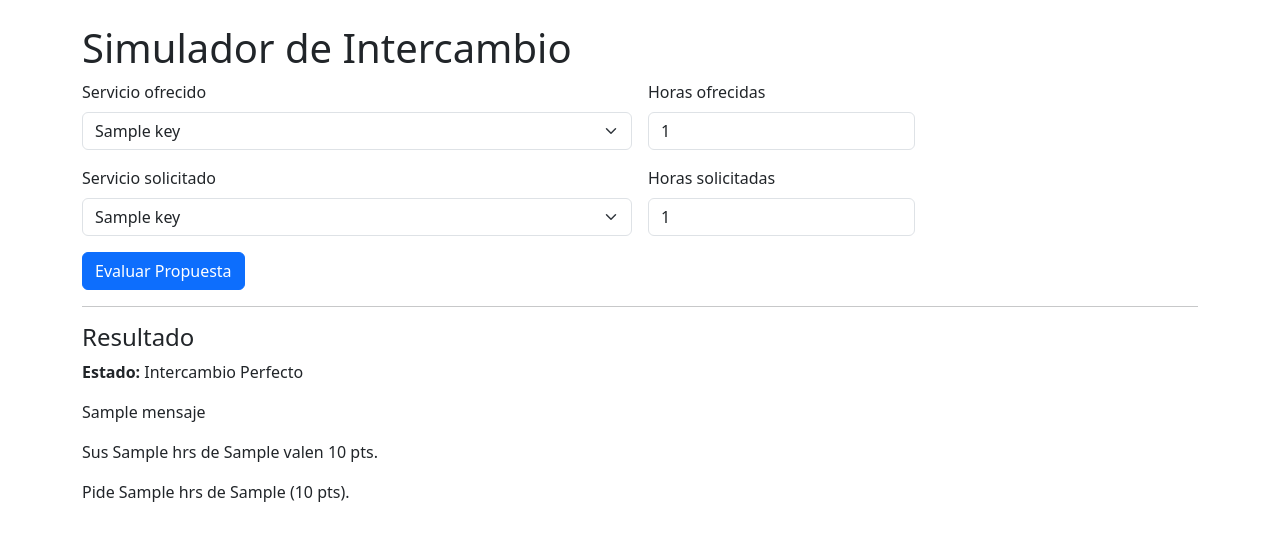
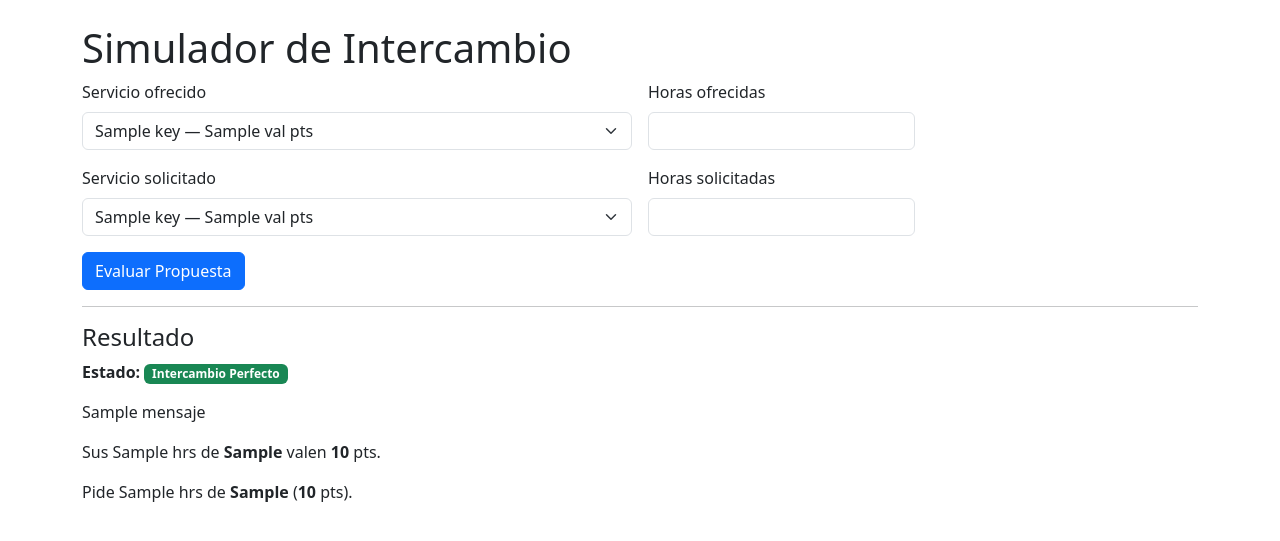
Before and after one commit to joamendozacuevas/portal-trueques, a Django app: template miproyecto/core/templates/simulador.html in a window 1280 px wide. Shown: the top 541 px of the page. Run offline with Django 4.2, Linux system fonts and the light colour scheme; the template is opened without the code that fills it: most values are stand-ins (such as "Sample title", 1, 10 or a date in 2020).

Commit message:
Corrige simulador.html: iteracion, preserva valores y badges

```diff
--- a/miproyecto/core/templates/simulador.html
+++ b/miproyecto/core/templates/simulador.html
@@ -19,29 +19,29 @@
         <div class="col-md-6">
           <label class="form-label">Servicio ofrecido</label>
           <select name="servicio_ofrecido" class="form-select">
-            {% for key in servicios.keys %}
-            <option value="{{ key }}">{{ key }}</option>
+            {% for key, val in servicios.items %}
+            <option value="{{ key }}" {% if resultado and resultado.servicio_ofrecido == key %}selected{% endif %}>{{ key }} — {{ val }} pts</option>
             {% endfor %}
           </select>
         </div>
 
         <div class="col-md-3">
           <label class="form-label">Horas ofrecidas</label>
-          <input type="number" name="horas_ofrecidas" class="form-control" value="1" min="0">
+          <input type="number" name="horas_ofrecidas" class="form-control" value="{% if resultado %}{{ resultado.horas_ofrecidas }}{% else %}1{% endif %}" min="0" step="1">
         </div>
 
         <div class="col-md-6">
           <label class="form-label">Servicio solicitado</label>
           <select name="servicio_solicitado" class="form-select">
-            {% for key in servicios.keys %}
-            <option value="{{ key }}">{{ key }}</option>
+            {% for key, val in servicios.items %}
+            <option value="{{ key }}" {% if resultado and resultado.servicio_solicitado == key %}selected{% endif %}>{{ key }} — {{ val }} pts</option>
             {% endfor %}
           </select>
         </div>
 
         <div class="col-md-3">
           <label class="form-label">Horas solicitadas</label>
-          <input type="number" name="horas_solicitadas" class="form-control" value="1" min="0">
+          <input type="number" name="horas_solicitadas" class="form-control" value="{% if resultado %}{{ resultado.horas_solicitadas }}{% else %}1{% endif %}" min="0" step="1">
         </div>
 
         <div class="col-12">
@@ -53,10 +53,18 @@
       <hr>
       <div class="mt-3">
         <h4>Resultado</h4>
-        <p><strong>Estado:</strong> {{ resultado.estado }}</p>
+        <p><strong>Estado:</strong>
+          {% if resultado.estado == 'Intercambio Perfecto' %}
+            <span class="badge bg-success">{{ resultado.estado }}</span>
+          {% elif resultado.estado == 'Intercambio Favorable para el Receptor' %}
+            <span class="badge bg-warning text-dark">{{ resultado.estado }}</span>
+          {% else %}
+            <span class="badge bg-danger">{{ resultado.estado }}</span>
+          {% endif %}
+        </p>
         <p>{{ resultado.mensaje }}</p>
-        <p>Sus {{ resultado.horas_ofrecidas }} hrs de {{ resultado.servicio_ofrecido }} valen {{ resultado.valor_ofrecido }} pts.</p>
-        <p>Pide {{ resultado.horas_solicitadas }} hrs de {{ resultado.servicio_solicitado }} ({{ resultado.valor_solicitado }} pts).</p>
+        <p>Sus {{ resultado.horas_ofrecidas }} hrs de <strong>{{ resultado.servicio_ofrecido }}</strong> valen <strong>{{ resultado.valor_ofrecido }}</strong> pts.</p>
+        <p>Pide {{ resultado.horas_solicitadas }} hrs de <strong>{{ resultado.servicio_solicitado }}</strong> (<strong>{{ resultado.valor_solicitado }}</strong> pts).</p>
       </div>
       {% endif %}
     </div>
```
